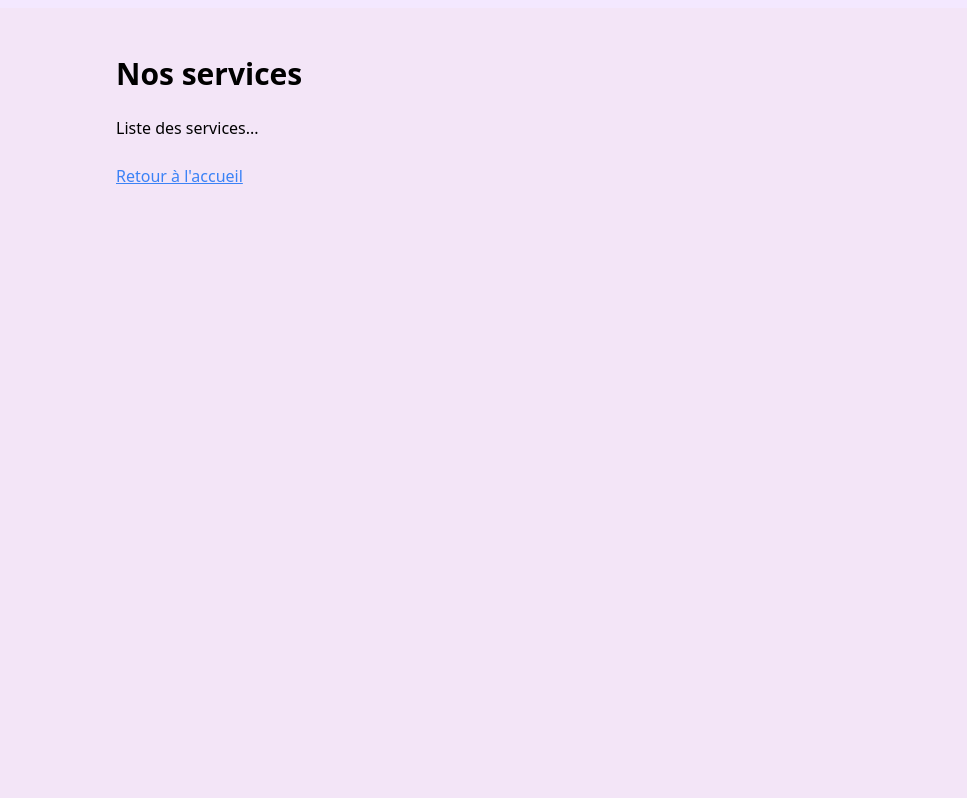
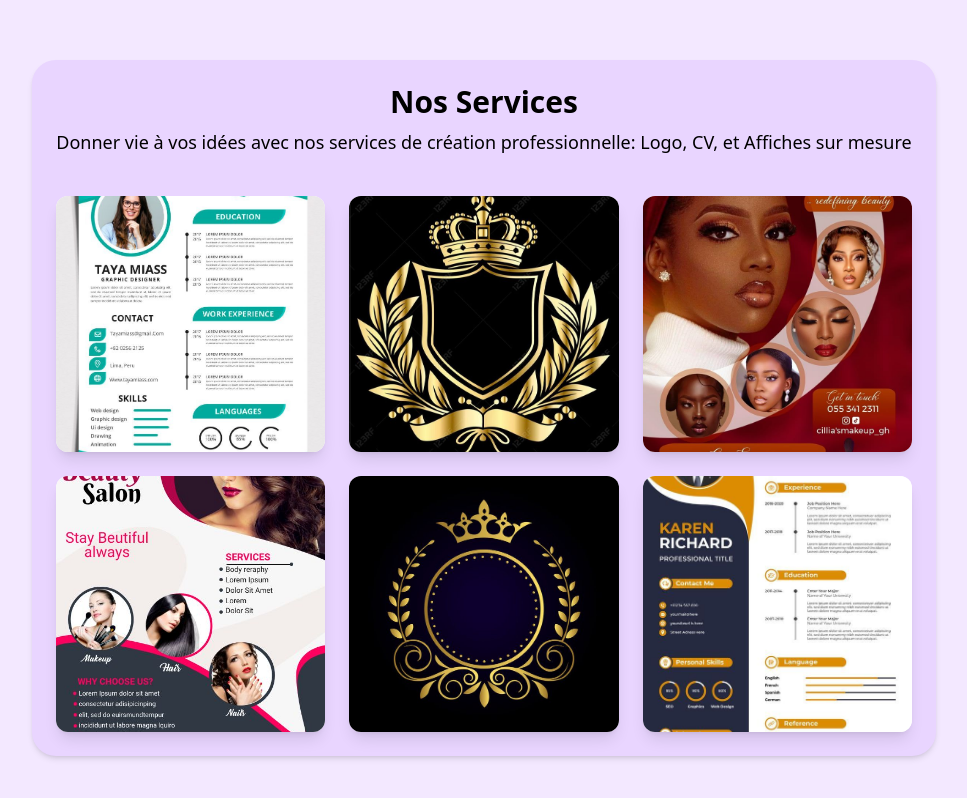
Before and after one commit to yacinembodji/projet-equipe, a React (Vite) app: page / in a window 1280 px wide. Shown: the part 3026-3824 px from the top of the page, without its empty margins (156-1123 px from the left). Before the commit the page ends 3262 px from the top, so only its background shows below. Built offline with nearby package versions, Linux system fonts and the light colour scheme.

Commit message:
Modifications de Service.tsx

```diff
--- a/src/Components/Service.tsx
+++ b/src/Components/Service.tsx
@@ -1,18 +1,60 @@
 import React from "react";
 
-type ServicesProps = {
-  onRetour: () => void;
-};
+// 🔹 Importer tes images (assure-toi qu'elles sont dans le dossier assets)
+import cv2 from "../assets/cv2.jpg";
+import logo2 from "../assets/logo2.jpg";
+import affiche2 from "../assets/affiche2.jpg";
+import affiche3 from "../assets/affiche3.jpg";
+import logo3 from "../assets/logo3.jpg";
+import cv3 from "../assets/cv3.jpg";
 
-export default function Services({ onRetour }: ServicesProps) {
+export default function Services() {
   return (
-    <div className="max-w-3xl mx-auto py-12 px-4">
-      <h1 className="text-3xl font-bold mb-6">Nos services</h1>
-      <p>Liste des services...</p>
+    <div className="bg-purple-100 min-h-screen flex items-center justify-center p-8">
+    <div className="max-w-5xl  bg-purple-200 p-6  shadow-md rounded-3xl">
+      {/* Titre */}
+      <div className="text-center mb-10">
+        <h2 className="text-3xl font-bold mb-2">Nos Services</h2>
+        <p className="text-lg">
+          Donner vie à vos idées avec nos services de création professionnelle:
+          Logo, CV, et Affiches sur mesure
+        </p>
+      </div>
 
-      <button onClick={onRetour} className="mt-6 text-blue-500 underline">
-        Retour à l'accueil
-      </button>
+      {/* Grille des services */}
+      <div className="grid grid-cols-1 sm:grid-cols-2 md:grid-cols-3 gap-6 max-w-6xl mx-auto">
+        {/* Carte 1 */}
+        <div className="bg-white rounded-xl overflow-hidden shadow-lg hover:scale-105 transition-transform duration-300">
+          <img src={cv2} alt="CV Design" className="w-full h-64  object-cover"/>
+        </div>
+
+        {/* Carte 2 */}
+        <div className="bg-white rounded-xl overflow-hidden shadow-lg hover:scale-105 transition-transform duration-300">
+          <img src={logo2} alt="TRKVE Logo" className="w-full h-64 object-cover"/>
+        </div>
+
+        {/* Carte 3 */}
+        <div className="bg-white rounded-xl overflow-hidden shadow-lg hover:scale-105 transition-transform duration-300">
+          <img src={affiche2} alt="CREATESCAPE Logo" className="w-full h-64 object-cover"/>
+        </div>
+
+        {/* Carte 4 */}
+        <div className="bg-white rounded-xl overflow-hidden shadow-lg hover:scale-105 transition-transform duration-300">
+          <img src={affiche3} alt="Galadjo Design" className="w-full h-64 object-cover"/>
+        </div>
+
+        {/* Carte 5 */}
+        <div className="bg-white rounded-xl overflow-hidden shadow-lg hover:scale-105 transition-transform duration-300">
+          <img src={logo3} alt="Royal Bites" className="w-full h-64 object-cover"/>
+        </div>
+
+        {/* Carte 6 */}
+        <div className="bg-white rounded-xl overflow-hidden shadow-lg hover:scale-105 transition-transform duration-300">
+          <img src={cv3} alt="Brian Resume" className="w-full h-64 object-cover"/>
+        </div>
+      </div>
     </div>
+    </div>
+
   );
 }
```
